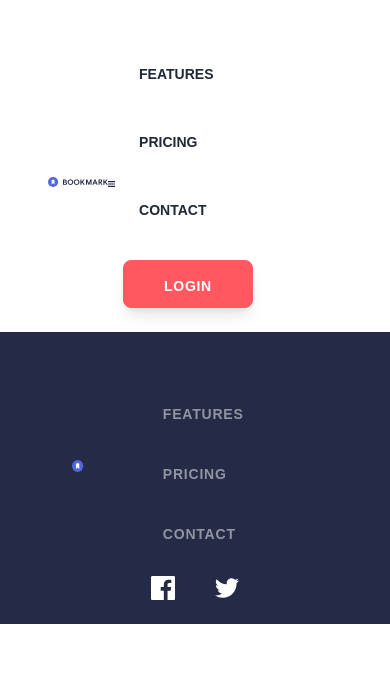
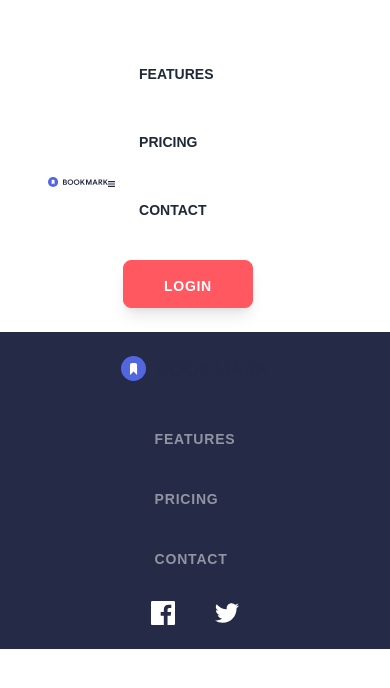
Before and after one commit to KonradBauer/Products-Page, a React (Vite) app: page / in a window 390 px wide. Shown: the top 688 px of the page. Built offline with nearby package versions, Linux system fonts and the light colour scheme.

Commit message:
footer now is responsive

```diff
--- a/src/components/Footer/Footer.tsx
+++ b/src/components/Footer/Footer.tsx
@@ -6,12 +6,10 @@ export const Footer: React.FC = () => {
   const navigation = ["features", "pricing", "contact"];
 
   return (
-    <div className="navbar flex flex-col lg:flex-row items-center justify-between tracking-wider bg-darkBlue p-6 lg:px-24">
-      <div className="mx-8 lg:mx-12 p-4 lg:p-6">
-        <a>
-          <img src={bookmark} alt="Bookmark" className="bookmark-icon flex-shrink" />
-        </a>
-        <ul className="menu menu-horizontal uppercase gap-6 flex items-center mt-4 lg:mt-0 lg:ml-10">
+    <div className="navbar flex flex-col lg:flex-row justify-between tracking-wider bg-darkBlue p-6 lg:px-[56px] sm:flex-wrap">
+      <img src={bookmark} alt="Bookmark" className="bookmark-icon text-white" />
+      <div className="mx-8 lg:mx-12 p-4 lg:p-6 flex flex-1 ">
+        <ul className="menu menu-horizontal uppercase gap-6 flex mt-4 lg:mt-0 lg:ml-10 max-md:flex-col">
           {navigation.map((navi) => (
             <li key={navi}>
               <a className="text-lightGrey hover:text-lightRed hover:bg-transparent">{navi}</a>
```
